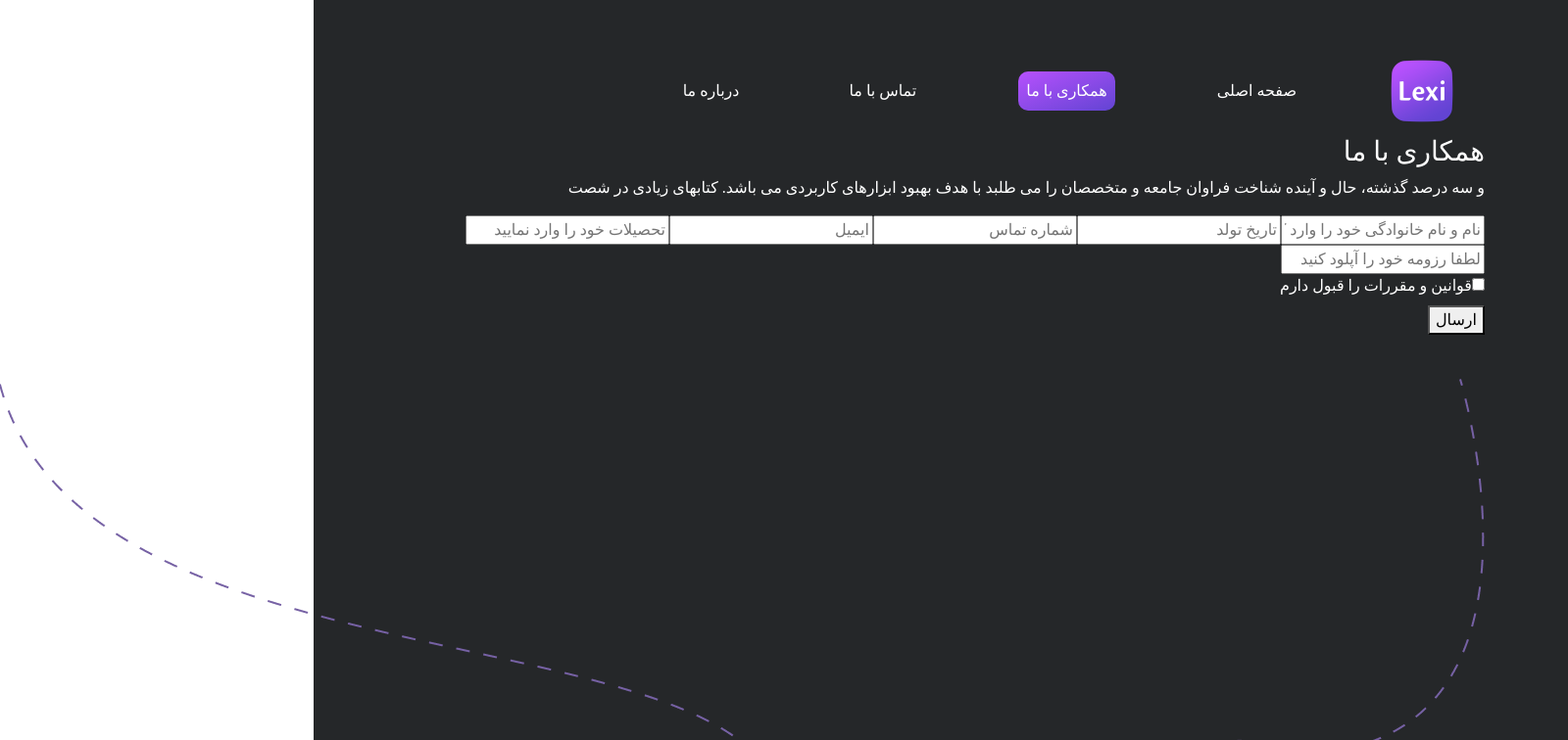
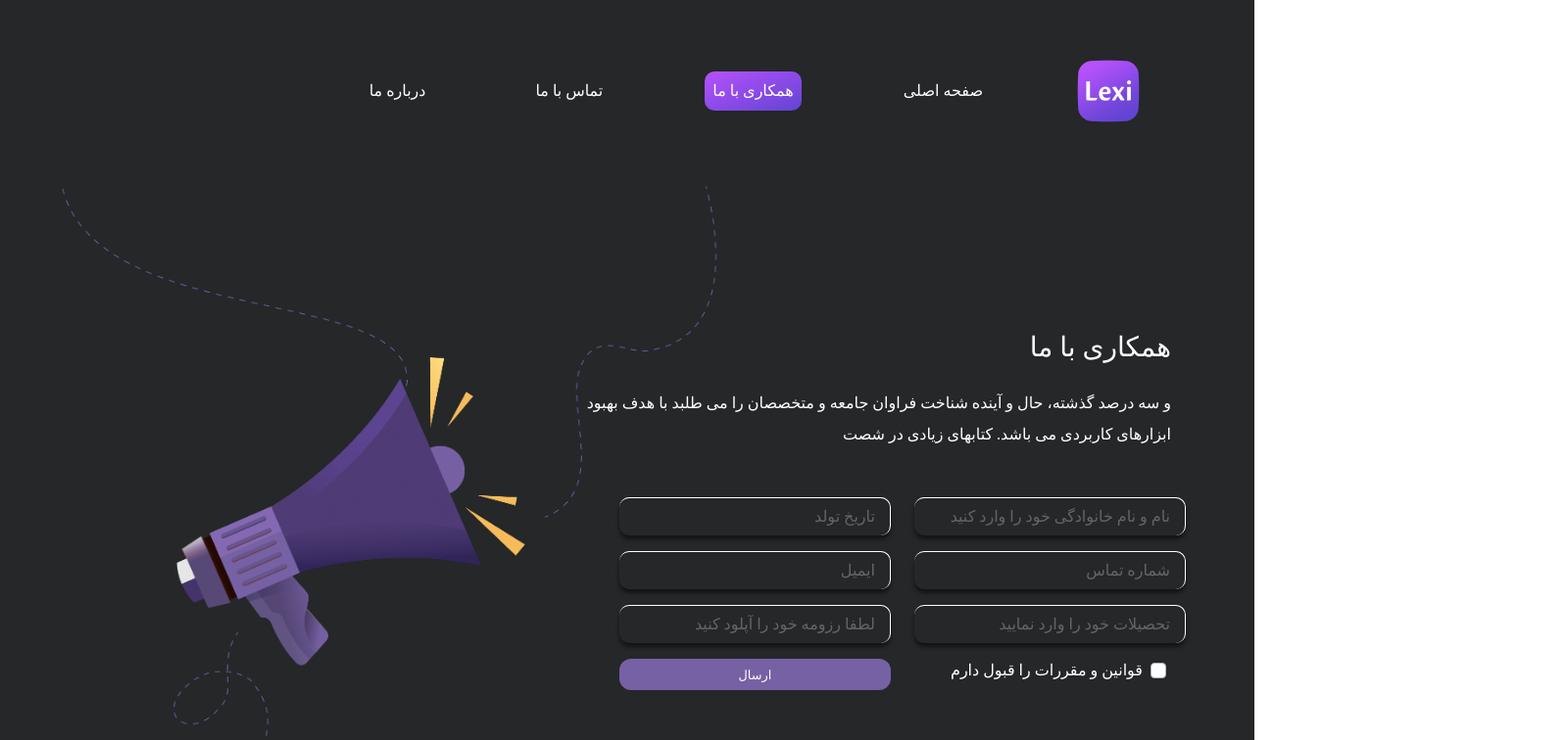
Before and after one commit to pouyaafraz123/Lexi, a React (Create React App) app: page /collaborate in a window 1280 px wide. Shown: the top 756 px of the page at 98% size, 1600 px wide, since content can reach past the window. Built offline with nearby package versions, Linux system fonts and the light colour scheme.

Commit message:
First Version

```diff
--- a/src/components/Collaboration.js
+++ b/src/components/Collaboration.js
@@ -3,26 +3,66 @@ import React from "react";
 class Collaboration extends React.Component {
   render() {
     return (
-            <div>
-                <div>
-                    <h3>همکاری با ما</h3>
-                    <p>و سه درصد گذشته، حال و آینده شناخت فراوان جامعه و متخصصان را می طلبد با هدف بهبود ابزارهای
-                       کاربردی می باشد. کتابهای زیادی در شصت
+      <div className="row Collaboration-Section">
+        <div className="col-lg-7 col-12 mb-4 Collaboration-Section-Text">
+          <h3 className="mb-4">همکاری با ما</h3>
+          <p className="mb-5">
+            و سه درصد گذشته، حال و آینده شناخت فراوان جامعه و متخصصان را می طلبد
+            با هدف بهبود ابزارهای کاربردی می باشد. کتابهای زیادی در شصت
           </p>
-                    <input type="text" placeholder={"نام و نام خانوادگی خود را وارد کنید"}/>
-                    <input type="text" placeholder={"تاریخ تولد"}/>
-                    <input type="text" placeholder={"شماره تماس"}/>
-                    <input type="text" placeholder={"ایمیل"}/>
-                    <input type="text" placeholder={"تحصیلات خود را وارد نمایید"}/>
-                    <input type="text" placeholder={"لطفا رزومه خود را آپلود کنید"}/>
-                    <div>
-                        <input type={"checkbox"} id={"check"}/>
-                        <label htmlFor="check">قوانین و مقررات را قبول دارم</label>
+          <div className="row Collaboration-Section-Inputs">
+            <input
+              className="col-lg-5 col-12 mb-3 ml-lg-4 custom-input"
+              type="text"
+              placeholder={"نام و نام خانوادگی خود را وارد کنید"}
+            />
+            <input
+              className="col-lg-5 col-12 mb-3 custom-input"
+              type="text"
+              placeholder={"تاریخ تولد"}
+            />
+            <input
+              className="col-lg-5 col-12 mb-3 ml-lg-4 custom-input"
+              type="text"
+              placeholder={"شماره تماس"}
+            />
+            <input
+              className="col-lg-5 col-12 mb-3 custom-input"
+              type="text"
+              placeholder={"ایمیل"}
+            />
+            <input
+              className="col-lg-5 col-12 mb-3 ml-lg-4 custom-input"
+              type="text"
+              placeholder={"تحصیلات خود را وارد نمایید"}
+            />
+            <input
+              className="col-lg-5 col-12 mb-3 custom-input"
+              type="text"
+              placeholder={"لطفا رزومه خود را آپلود کنید"}
+            />
+            <div className="custom-control custom-checkbox col-lg-5 col-12 mb-3 ml-lg-4">
+              <input
+                type="checkbox"
+                className="custom-control-input"
+                id="customCheck"
+                name="example1"
+              />
+              <label className="custom-control-label pr-4" for="customCheck">
+                قوانین و مقررات را قبول دارم
+              </label>
             </div>
-                    <button>ارسال</button>
+            <button className="col-lg-5 col-12 mb-2 custom-button">
+              <small>ارسال</small>
+            </button>
           </div>
-                <div>
-                    <img src={require("../img/clb.png")} alt={"collaboration"}/>
+        </div>
+        <div className="col-lg-5 col-12 Collaboration-Section-Image">
+          <img
+            className="img-fluid"
+            src={require("../img/clb.png")}
+            alt={"collaboration"}
+          />
         </div>
       </div>
     );
--- a/src/sass/pages/CollaborationPage.scss
+++ b/src/sass/pages/CollaborationPage.scss
@@ -0,0 +1,64 @@
+.Collaboration-Section {
+    margin-top: 200px;
+    margin-bottom: 215px;
+}
+
+.Collaboration-Section-Text p {
+    line-height: 2;
+}
+
+.custom-input {
+    outline: none;
+    box-shadow: 0px 4px 4px rgba(0, 0, 0, 0.5);
+    border-radius: 10px;
+    border: none;
+    padding-top: 7px;
+    padding-bottom: 7px;
+    background-color: transparent;
+    border-top: 0.5px solid #fff;
+    border-right: 0.5px solid #fff;
+    color: #fff;
+}
+
+::placeholder {
+    color: #656565;
+    opacity: 1;
+}
+
+.custom-button {
+    background-color: #7661a4;
+    border-radius: 12px;
+    outline: none;
+    color: #fff;
+    border: none;
+}
+
+.Collaboration-Section-Image img {
+    transform: scale(1.5) translate(60px, -30px);
+}
+
+@media only screen and (max-width: 1200px) {
+    .Collaboration-Section-Image img {
+        transform: scale(1.5) translate(25px, -17px);
+    }
+}
+
+@media only screen and (max-width: 992px) {
+    .Collaboration-Section-Inputs {
+        padding-left: 20px;
+        padding-right: 20px;
+    }
+
+    .custom-button {
+        font-size: 22px;
+    }
+
+    .Collaboration-Section-Text {
+        text-align: center;
+
+    }
+
+    .Collaboration-Section-Image img {
+        transform: unset;
+    }
+}
--- a/src/sass/pages/ContactUsPage.scss
+++ b/src/sass/pages/ContactUsPage.scss
@@ -29,4 +29,8 @@
     .ContactUs-Section-Image img {
         transform: unset;
     }
+
+    .ContactUs-Section h3 {
+        text-align: center;
+    }
 }
--- a/src/sass/pages/RulesPage.scss
+++ b/src/sass/pages/RulesPage.scss
@@ -14,4 +14,8 @@
     .Rules-Section-Image img {
         transform: unset;
     }
+
+    .Rules-Section h1 {
+        text-align: center;
+    }
 }
```
Lines whose indentation alone changed are shown as unchanged.
